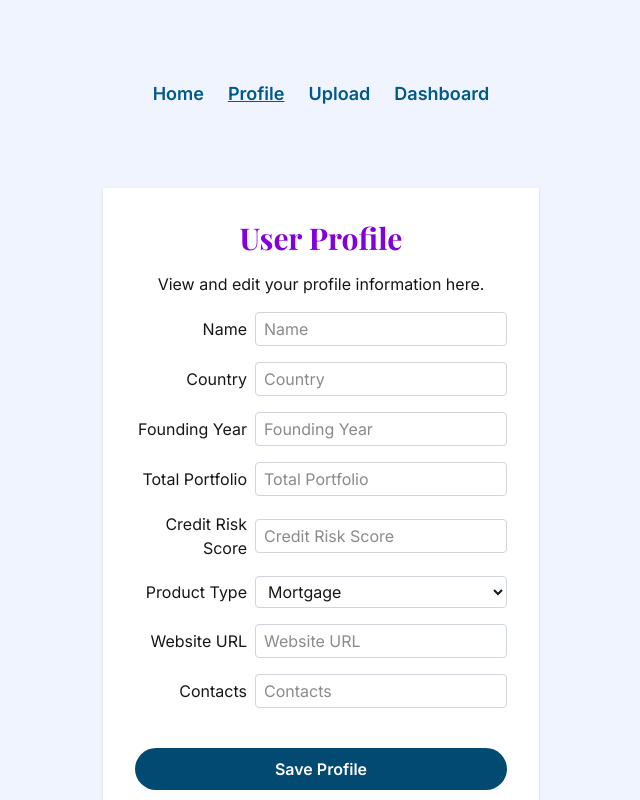
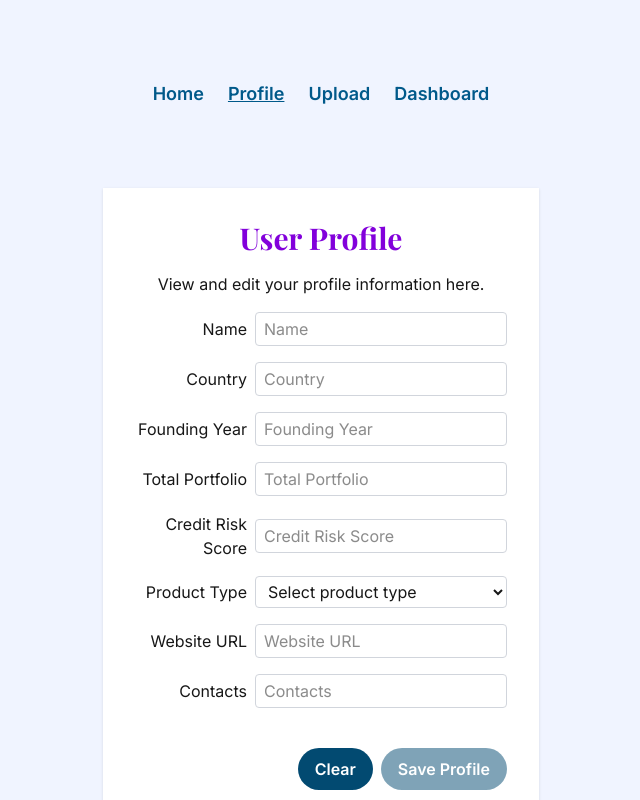
Before and after one commit to kizuyoko/loan-tokenization-dashboard, a Next.js app: page /profile in a window 1280 px wide. Shown: the top 800 px of the page, without its empty margins (319-959 px from the left). Built offline with nearby package versions, Linux system fonts and the light colour scheme.

Commit message:
Easy validation

```diff
--- a/src/app/globals.css
+++ b/src/app/globals.css
@@ -65,5 +65,13 @@ p {
 }
 
 .input-select {
-  @apply border border-gray-300 rounded px-2 py-1 focus:outline-none focus:ring-1 focus:ring-sky-800 flex-1
+  @apply border rounded px-2 py-1 focus:outline-none focus:ring-1 focus:ring-sky-800 flex-1
 }
+
+button:disabled {
+  @apply opacity-50 cursor-not-allowed
+}
+
+.error-text {
+  @apply text-red-600
+}
--- a/src/components/ProfileForm.tsx
+++ b/src/components/ProfileForm.tsx
@@ -17,36 +17,77 @@ export const ProfileForm = () => {
     websiteUrl: "",
     contacts: "",
   });
+
+  const [touched, setTouched] = useState<{ [key: string]: boolean }>({});
+
+  const requiredFields: (keyof Profile)[] = [
+    "name",
+    "country",
+    "foundingYear",
+    "totalPortfolio",
+    "creditRiskScore",
+    "productType",
+    "websiteUrl",
+    "contacts",
+  ];
+
+  const handleBlur = (e: React.FocusEvent<HTMLInputElement | HTMLSelectElement>) => {
+    setTouched((prev) => ({ ...prev, [e.target.name]: true }));
+  }
+
   const handleChange = (e: React.ChangeEvent<HTMLInputElement | HTMLSelectElement>) => {
     const { name, value } = e.target;
     setProfile((prev: Profile) => ({ ...prev, [name]: value }));
-    console.log(`Changed ${name} to ${value}`); // Debug alert
+    console.log(`Changed ${name} to ${value}`);
   }
   const handleSubmit = (e: React.FormEvent) => {
     e.preventDefault();
     console.log({...profile});
+    handleReset();
   }
 
+  const handleReset = () => {
+    setProfile(Object.fromEntries(Object.keys(profile).map((k) => [k, ""])) as Profile);
+    setTouched({});
+  };
+
+  const isValid = requiredFields.every((field) => profile[field].trim() !== "");
+
+
+  const getError = (field: keyof Profile) => {
+    if (!touched[field]) return "";
+    if (requiredFields.includes(field) && profile[field].trim() === "") {
+      return field === "productType" ? "Select a product type" : `${field} is required`;
+    }
+    return "";
+  };
+
   return (
-    <form onSubmit={handleSubmit} className="flex flex-col gap-4 w-full max-w-md">
-      <Input type="text" name="name" placeholder="Name" onChange={handleChange} />
-      <Input type="text" name="country" placeholder="Country" onChange={handleChange} />
-      <Input type="text" name="foundingYear" placeholder="Founding Year" onChange={handleChange} />
-      <Input type="text" name="totalPortfolio" placeholder="Total Portfolio" onChange={handleChange} />
-      <Input type="text" name="creditRiskScore" placeholder="Credit Risk Score" onChange={handleChange} />
+    <form onSubmit={handleSubmit} className="flex flex-col w-full max-w-md gap-4">
+      <Input type="text" name="name" placeholder="Name" value={profile.name} onChange={handleChange} onBlur={handleBlur} hasError={!!getError("name")} />
+      <Input type="text" name="country" placeholder="Country" value={profile.country} onChange={handleChange} onBlur={handleBlur} hasError={!!getError("country")} />
+      <Input type="text" name="foundingYear" placeholder="Founding Year" value={profile.foundingYear} onChange={handleChange} onBlur={handleBlur} hasError={!!getError("foundingYear")} />
+      <Input type="text" name="totalPortfolio" placeholder="Total Portfolio" value={profile.totalPortfolio} onChange={handleChange} onBlur={handleBlur} hasError={!!getError("totalPortfolio")} />
+      <Input type="text" name="creditRiskScore" placeholder="Credit Risk Score" value={profile.creditRiskScore} onChange={handleChange} onBlur={handleBlur} hasError={!!getError("creditRiskScore")} />
       <Select
         name="productType"
         label="Product Type"
         onChange={handleChange}
+        onBlur={handleBlur}
+        value={profile.productType}
+        hasError={!!getError("productType")}
         options={[
+          { value: "", label: "Select product type" },
           { value: "Mortgage", label: "Mortgage" },
           { value: "Private", label: "Private" },
           { value: "Business", label: "Business" },
         ]}
       />
-      <Input type="text" name="websiteUrl" placeholder="Website URL" onChange={handleChange} />
-      <Input type="text" name="contacts" placeholder="Contacts" onChange={handleChange} />
-      <Button type="submit" className="btn-primary">Save Profile</Button>
+      <Input type="text" name="websiteUrl" placeholder="Website URL" value={profile.websiteUrl} onChange={handleChange} onBlur={handleBlur} hasError={!!getError("websiteUrl")} />
+      <Input type="text" name="contacts" placeholder="Contacts" value={profile.contacts} onChange={handleChange} onBlur={handleBlur} hasError={!!getError("contacts")} />
+      <div className="flex justify-end gap-2">
+      <Button type="reset" onClick={handleReset}>Clear</Button>
+      <Button type="submit" className="btn-primary" disabled={!isValid}>Save Profile</Button></div>
     </form>
   );
 };
--- a/src/components/ui/Button.tsx
+++ b/src/components/ui/Button.tsx
@@ -2,45 +2,32 @@
 import React from "react";
 import Link from "next/link";
 
-type ButtonProps = {
+type ButtonProps = React.ButtonHTMLAttributes<HTMLButtonElement> & {
   children: React.ReactNode;
   href?: string;
-  onClick?: () => void;
-  className?: string;
   ariaLabel?: string;
-  type?: "button" | "submit" | "reset";
 };
 
-export const Button = ({
-  children,
-  href,
-  onClick,
-  className = "",
-  ariaLabel,
-  type,
-  ...props
-}: ButtonProps) => {
+export const Button = (allProps: ButtonProps) => {
+  const { children, href, className = "", ariaLabel, onClick, type, ...rest } = allProps;
 
+  // If href is provided we render a Next.js Link. Only pass anchor-safe props.
   if (href) {
+    const anchorProps: React.AnchorHTMLAttributes<HTMLAnchorElement> = {};
+    // pick a few common anchor props from rest if present
+  const maybe = rest as Partial<React.AnchorHTMLAttributes<HTMLAnchorElement>>;
+  if (maybe.target) anchorProps.target = maybe.target;
+  if (maybe.rel) anchorProps.rel = maybe.rel;
+
     return (
-      <Link
-        href={href}
-        className={`button ${className}`}
-        aria-label={ariaLabel}
-        {...props}
-      >
+      <Link href={href} className={`button ${className}`} aria-label={ariaLabel} {...anchorProps}>
         {children}
       </Link>
     );
   }
 
   return (
-    <button
-      onClick={onClick}
-      className={`button ${className}`}
-      type={type || "button"}
-      {...props}
-    >
+    <button onClick={onClick} className={`button ${className}`} type={type || "button"} aria-label={ariaLabel} {...rest}>
       {children}
     </button>
   );
--- a/src/components/ui/Input.tsx
+++ b/src/components/ui/Input.tsx
@@ -1,13 +1,17 @@
 import React from "react";
 
-export const Input = React.forwardRef<HTMLInputElement, React.InputHTMLAttributes<HTMLInputElement>>(
-  ({ className, ...props }, ref) => {
+interface InputProps extends React.InputHTMLAttributes<HTMLInputElement> {
+  hasError?: boolean;
+}
+
+export const Input = React.forwardRef<HTMLInputElement, InputProps>(
+  ({ className, hasError, ...props }, ref) => {
     return (
       <div className={`input-container ${className}`}>
-        <label className="label">{props.placeholder}</label>
+        <label className={`label ${hasError ? "error-text" : ""}`}>{props.placeholder}</label>
         <input
           ref={ref}
-          className={`input-select ${className}`}
+          className={`input-select  ${hasError ? "border-red-500" : "border-gray-300"} ${className}`}
           {...props}
         />
       </div>
--- a/src/components/ui/Select.tsx
+++ b/src/components/ui/Select.tsx
@@ -1,18 +1,24 @@
 import React from "react";
 
-type SelectProps = React.SelectHTMLAttributes<HTMLSelectElement> & {
+interface Option {
+  value: string;
+  label: string;
+}
+interface SelectProps extends React.SelectHTMLAttributes<HTMLSelectElement> {
   label?: string;
-  options: { value: string; label: string }[];
-};
+  options: Option[];
+  hasError?: boolean;
+}
+
 
 export const Select = React.forwardRef<HTMLSelectElement, SelectProps>(
-  ({ className, label, options, ...props }, ref) => {
+  ({ className, label, options, hasError, ...props }, ref) => {
     return (
       <div className={`input-container ${className}`}>
-        {label && <label className="label">{label}</label>}
+        {label && <label className={`label ${hasError ? "error-text" : ""}`}>{label}</label>}
         <select
           ref={ref}
-          className={`input-select ${className}`}
+          className={`input-select ${className} ${hasError ? "border-red-500" : "border-gray-300"}`}
           {...props}
         >
           {options.map((option) => (
```
